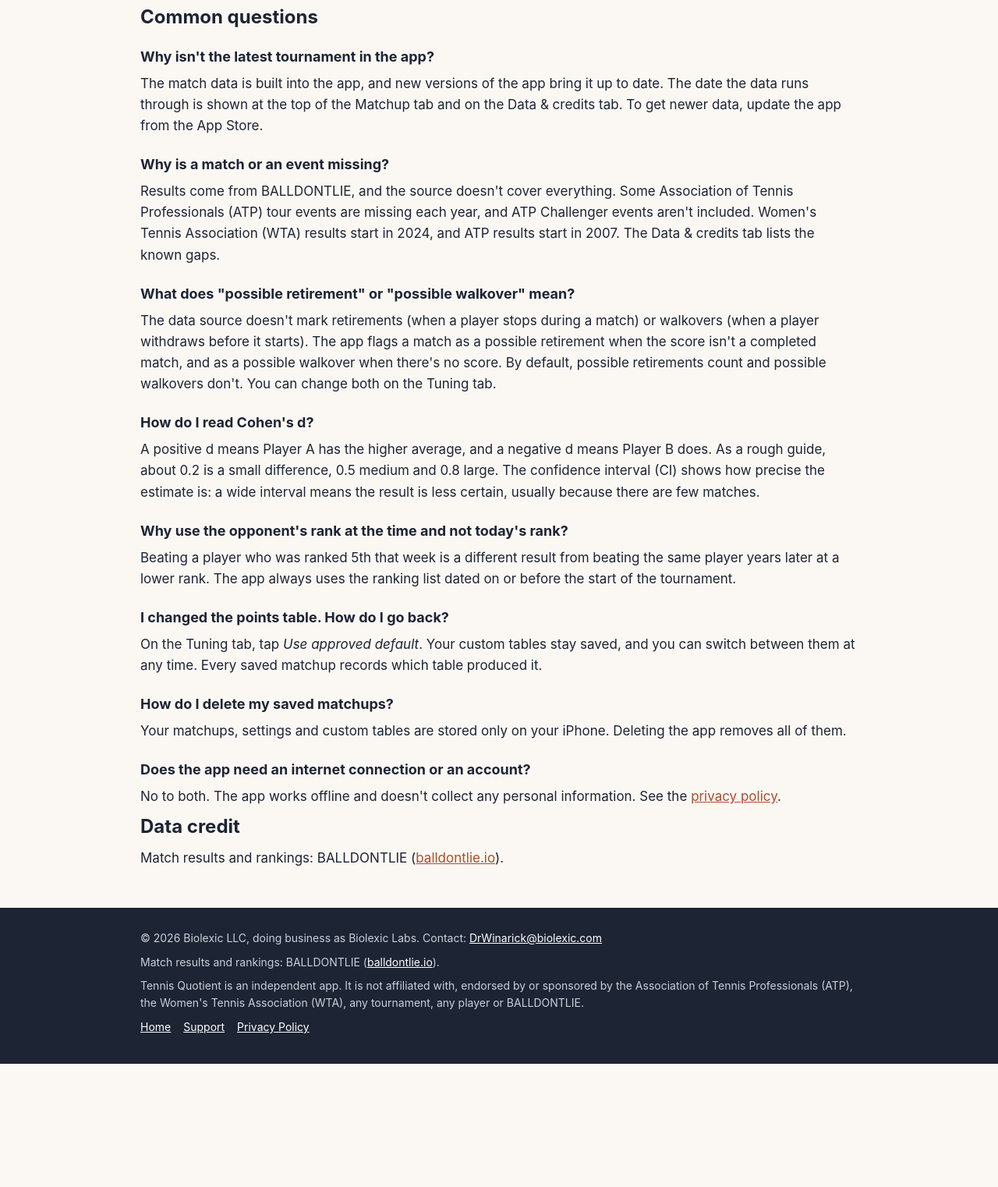
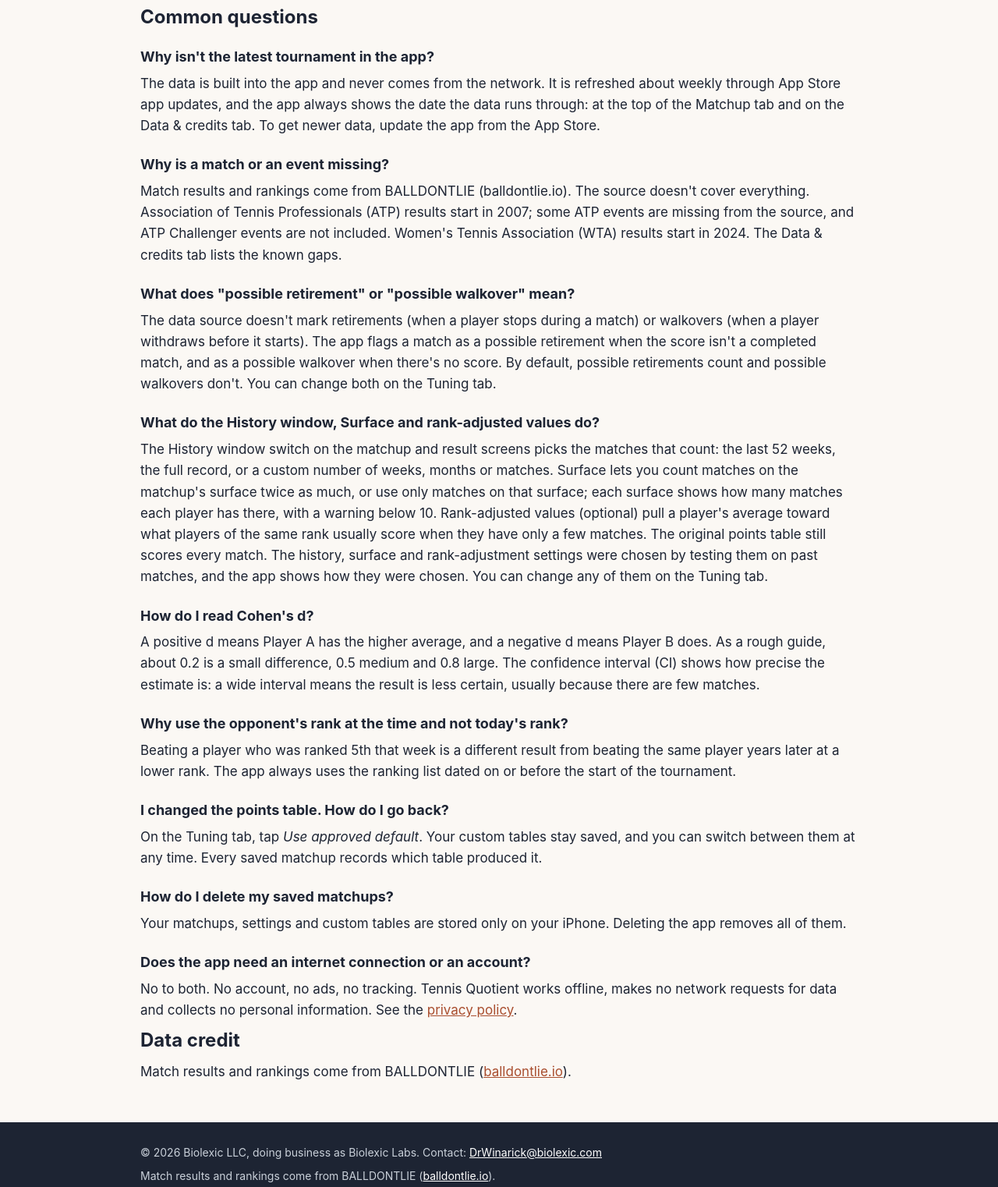
Before and after one commit to djwinarick-hash/raquetquotient-site, a plain HTML site: page support/index.html in a window 1280 px wide. Shown: the part 508-2030 px from the top of the page at 78% size. Before the commit the page ends 1872 px from the top, so only its background shows below. Drawn offline with Linux system fonts and the light colour scheme.

Commit message:
v1.1 wording draft: shared core sentences (bundled data, weekly app-update refresh, new History window/surface/rank-adjusted features); not for main until approved

```diff
--- a/support/index.html
+++ b/support/index.html
@@ -36,14 +36,16 @@
 <h2>Common questions</h2>
 
 <h3>Why isn't the latest tournament in the app?</h3>
-<p>The match data is built into the app, and new versions of the app bring it up to date. The date the data runs through is shown at the top of the Matchup tab and on the Data &amp; credits tab. To get newer data, update the app from the App Store.</p>
+<p>The data is built into the app and never comes from the network. It is refreshed about weekly through App Store app updates, and the app always shows the date the data runs through: at the top of the Matchup tab and on the Data &amp; credits tab. To get newer data, update the app from the App Store.</p>
 
 <h3>Why is a match or an event missing?</h3>
-<p>Results come from BALLDONTLIE, and the source doesn't cover everything. Some Association of Tennis Professionals (ATP) tour events are missing each year, and ATP Challenger events aren't included. Women's Tennis Association (WTA) results start in 2024, and ATP results start in 2007. The Data &amp; credits tab lists the known gaps.</p>
+<p>Match results and rankings come from BALLDONTLIE (balldontlie.io). The source doesn&#39;t cover everything. Association of Tennis Professionals (ATP) results start in 2007; some ATP events are missing from the source, and ATP Challenger events are not included. Women&#39;s Tennis Association (WTA) results start in 2024. The Data &amp; credits tab lists the known gaps.</p>
 
 <h3>What does "possible retirement" or "possible walkover" mean?</h3>
 <p>The data source doesn't mark retirements (when a player stops during a match) or walkovers (when a player withdraws before it starts). The app flags a match as a possible retirement when the score isn't a completed match, and as a possible walkover when there's no score. By default, possible retirements count and possible walkovers don't. You can change both on the Tuning tab.</p>
 
+<h3>What do the History window, Surface and rank-adjusted values do?</h3>
+<p>The History window switch on the matchup and result screens picks the matches that count: the last 52 weeks, the full record, or a custom number of weeks, months or matches. Surface lets you count matches on the matchup&#39;s surface twice as much, or use only matches on that surface; each surface shows how many matches each player has there, with a warning below 10. Rank-adjusted values (optional) pull a player&#39;s average toward what players of the same rank usually score when they have only a few matches. The original points table still scores every match. The history, surface and rank-adjustment settings were chosen by testing them on past matches, and the app shows how they were chosen. You can change any of them on the Tuning tab.</p>
 <h3>How do I read Cohen's d?</h3>
 <p>A positive d means Player A has the higher average, and a negative d means Player B does. As a rough guide, about 0.2 is a small difference, 0.5 medium and 0.8 large. The confidence interval (CI) shows how precise the estimate is: a wide interval means the result is less certain, usually because there are few matches.</p>
 
@@ -57,15 +59,15 @@
 <p>Your matchups, settings and custom tables are stored only on your iPhone. Deleting the app removes all of them.</p>
 
 <h3>Does the app need an internet connection or an account?</h3>
-<p>No to both. The app works offline and doesn't collect any personal information. See the <a href="/privacy/">privacy policy</a>.</p>
+<p>No to both. No account, no ads, no tracking. Tennis Quotient works offline, makes no network requests for data and collects no personal information. See the <a href="/privacy/">privacy policy</a>.</p>
 
 <h2>Data credit</h2>
-<p>Match results and rankings: BALLDONTLIE (<a href="https://www.balldontlie.io">balldontlie.io</a>).</p>
+<p>Match results and rankings come from BALLDONTLIE (<a href="https://www.balldontlie.io">balldontlie.io</a>).</p>
 </div></div>
 </main>
 <footer><div class="wrap">
 <p>&copy; 2026 Biolexic LLC, doing business as Biolexic Labs. Contact: <a href="mailto:DrWinarick@biolexic.com">DrWinarick@biolexic.com</a></p>
-<p>Match results and rankings: BALLDONTLIE (<a href="https://www.balldontlie.io">balldontlie.io</a>).</p>
+<p>Match results and rankings come from BALLDONTLIE (<a href="https://www.balldontlie.io">balldontlie.io</a>).</p>
 <p>Tennis Quotient is an independent app. It is not affiliated with, endorsed by or sponsored by the Association of Tennis Professionals (ATP), the Women&#39;s Tennis Association (WTA), any tournament, any player or BALLDONTLIE.</p>
 <p class="links"><a href="/">Home</a><a href="/support/">Support</a><a href="/privacy/">Privacy Policy</a></p>
 </div></footer>
```
Also changed, not shown: index.html (+5 -4 lines), privacy/index.html (+3 -3 lines).
